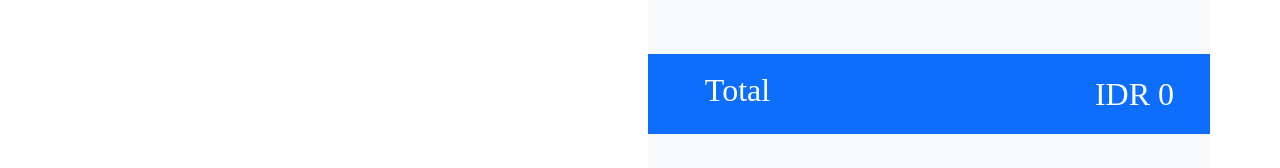
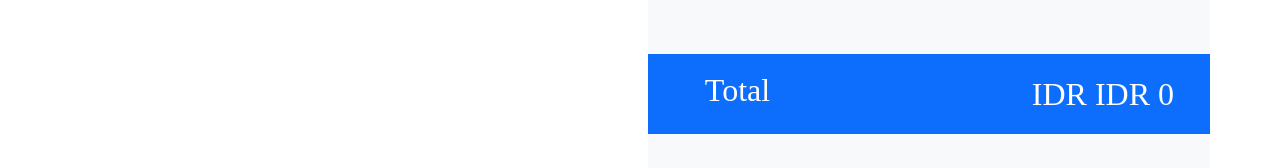
Before and after one commit to diazlp/Ikiwae, a React (Vite) app: page /invoice in a window 1280 px wide. Shown: the part 591-759 px from the top of the page. Built offline with nearby package versions, Linux system fonts and the light colour scheme.

Commit message:
feat: implement currency formatter on total

```diff
--- a/src/containers/InvoiceContainer/index.tsx
+++ b/src/containers/InvoiceContainer/index.tsx
@@ -101,7 +101,7 @@ const InvoiceContainer: React.FC = () => {
                   <h2>Total</h2>
                 </div>
                 <div className="col d-flex justify-content-end total-payment fs-2">
-                  IDR {calculateTotalPrice}
+                  IDR {Utils.formatCurrency(calculateTotalPrice)}
                 </div>
               </div>
             </div>
```
